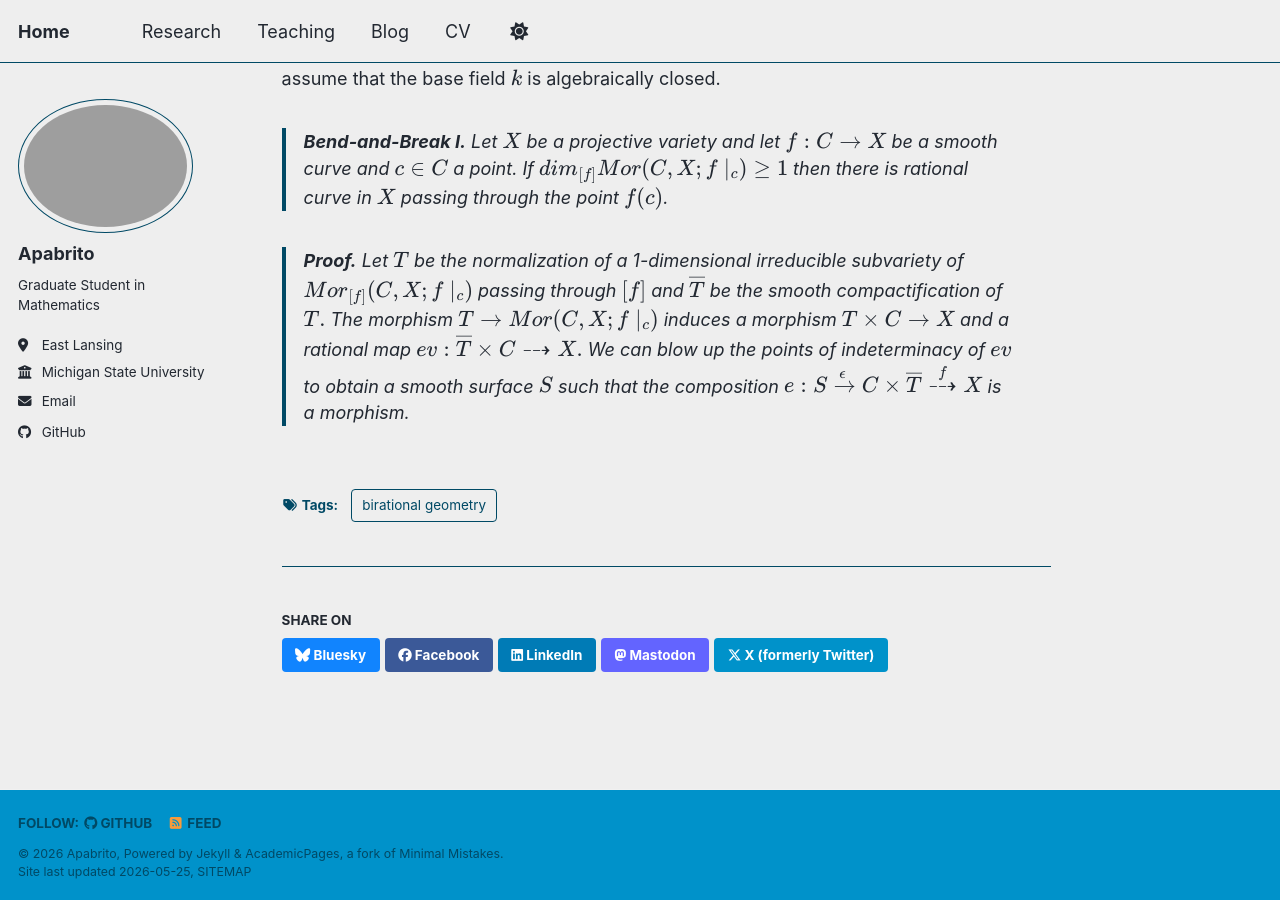
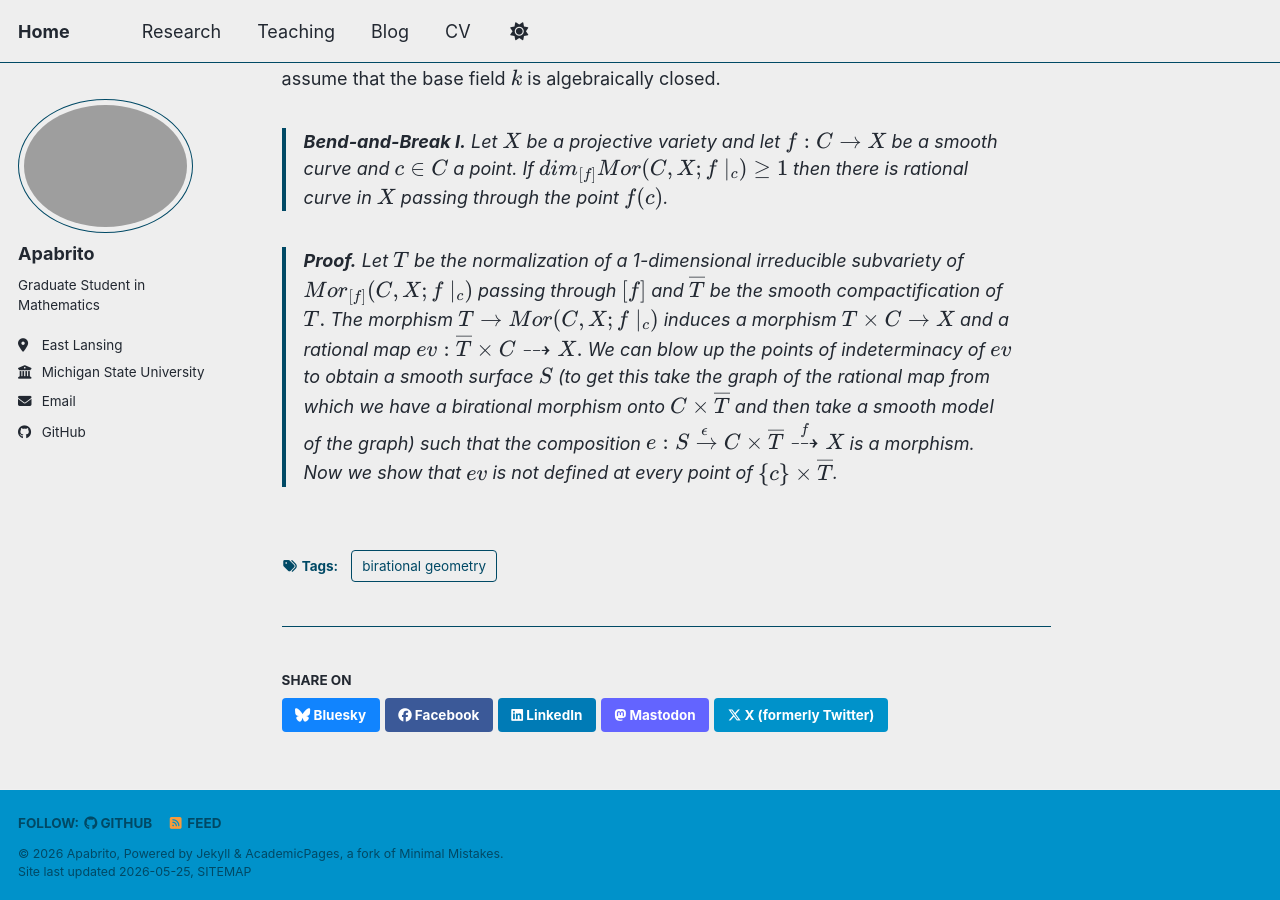
Before and after one commit to apabrito1/apabrito1.github.io, a Jekyll site: the page built from _posts/2012-08-14-blog-post-1.md, in a window 1280 px wide and 900 px high, scrolled down 2509 px. Built offline with Jekyll 4.4.1, drawn with Linux system fonts in a browser that asks for light colours; a script bundle is joined from its source files by our own code; library files that are not in the unit come from our copies; some of the changed text lies outside the part shown.

Commit message:
Update 2012-08-14-blog-post-1.md

```diff
--- a/_posts/2012-08-14-blog-post-1.md
+++ b/_posts/2012-08-14-blog-post-1.md
@@ -45,4 +45,4 @@ Now let us come to the first bend-and-break theorem, which roughly says that if
 > Let $X$ be a projective variety and let $f:C\to X $ be a smooth curve and $c\in C$ a point. If  $dim_{[f]}Mor(C,X;f\mid_{\{c\}})\ge 1$ then there is rational curve in $X$ passing through the point $f(c)$.
 
 > **Proof.**
-> Let $T$ be the normalization of a 1-dimensional irreducible subvariety of $Mor_{[f]}(C,X;f\mid_{c})$ passing through $[f]$ and $\overline{T}$ be the smooth compactification of $T.$ The morphism $T\to Mor(C,X;f\mid_{c})$ induces a morphism $T\times C\to X$ and a rational map $ev: \overline{T}\times C \dashrightarrow X.$ We can blow up the points of indeterminacy of $ev$ to obtain a smooth surface $S$ such that the composition $e: S \xrightarrow{\epsilon}  {C\times \overline{T}}  \overset{f}{\dashrightarrow}  X$ is a morphism.
+> Let $T$ be the normalization of a 1-dimensional irreducible subvariety of $Mor_{[f]}(C,X;f\mid_{c})$ passing through $[f]$ and $\overline{T}$ be the smooth compactification of $T.$ The morphism $T\to Mor(C,X;f\mid_{c})$ induces a morphism $T\times C\to X$ and a rational map $ev: \overline{T}\times C \dashrightarrow X.$ We can blow up the points of indeterminacy of $ev$ to obtain a smooth surface $S$ (to get this take the graph of the rational map from which we have a birational morphism onto $C\times \overline{T}$ and then take a smooth model of the graph) such that the composition $e: S \xrightarrow{\epsilon}  {C\times \overline{T}}  \overset{f}{\dashrightarrow}  X$ is a morphism. Now we show that $ev$ is not defined at every point of $\lbrace c\rbrace \times \overline{T}$.
```
